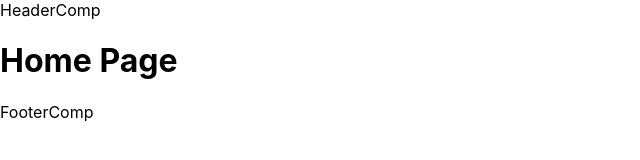
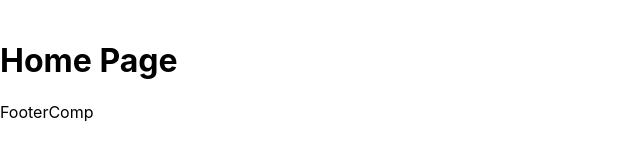
Before and after one commit to DanyloOhurtsov/Designo, a React (Create React App) app: page / in a window 1280 px wide. Shown: the top 160 px of the page, without its empty margins (0-640 px from the left). Built offline with nearby package versions, Linux system fonts and the light colour scheme; the HTML template or start-up script is replaced by a standard one.

Commit message:
Header component
Changes:
- begin of creating header component

```diff
--- a/src/components/HeaderComp/HeaderComp.jsx
+++ b/src/components/HeaderComp/HeaderComp.jsx
@@ -1,9 +1,17 @@
 import React from 'react'
 import { NavLink } from 'react-router-dom'
+import styles from './headerComp.module.scss'
+import { allLogos } from '../../content/logos/allLogos'
 
 
 export const HeaderComp = () => {
   return (
-    <div>HeaderComp</div>
+    <div className={styles.headerComp}>
+      <div className="desktopHeaderContent">
+        <NavLink to={'/'}>
+          <img src="" alt="" />
+        </NavLink>
+      </div>
+    </div>
   )
 }
--- /dev/null
+++ b/src/content/logos/allLogos.js
@@ -0,0 +1,11 @@
+import darkLogo from "./darkLogo.png";
+import lightLogo from "./lightLogo.png";
+import orangeLogo from "./orangeLogo.png";
+import logoWithoutText from "./logoWithoutText.png";
+
+export const allLogos = {
+    darkLogo,
+    lightLogo,
+    orangeLogo,
+    logoWithoutText,
+};
```
Also changed, not shown: 1 other file (tests, documents, lock files or other folders).
